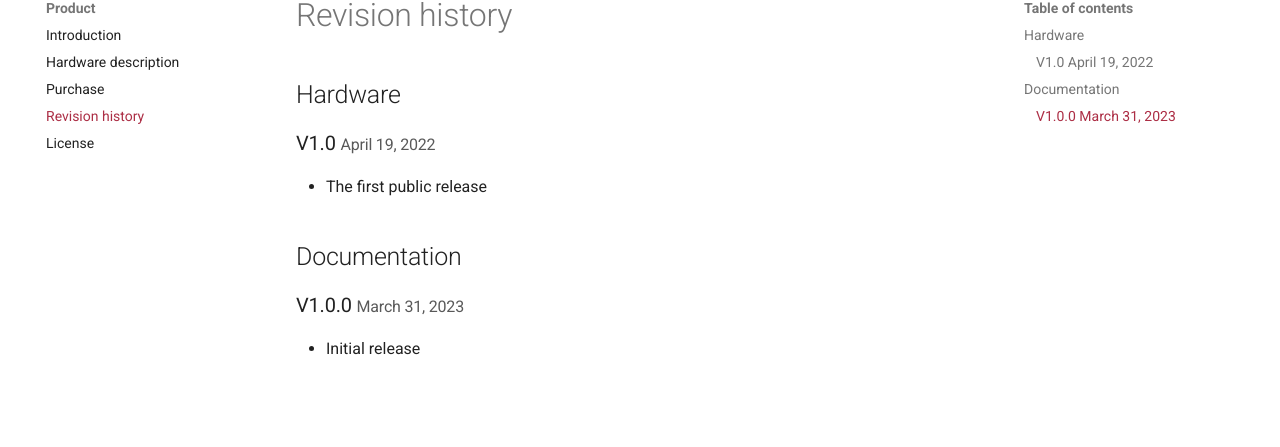
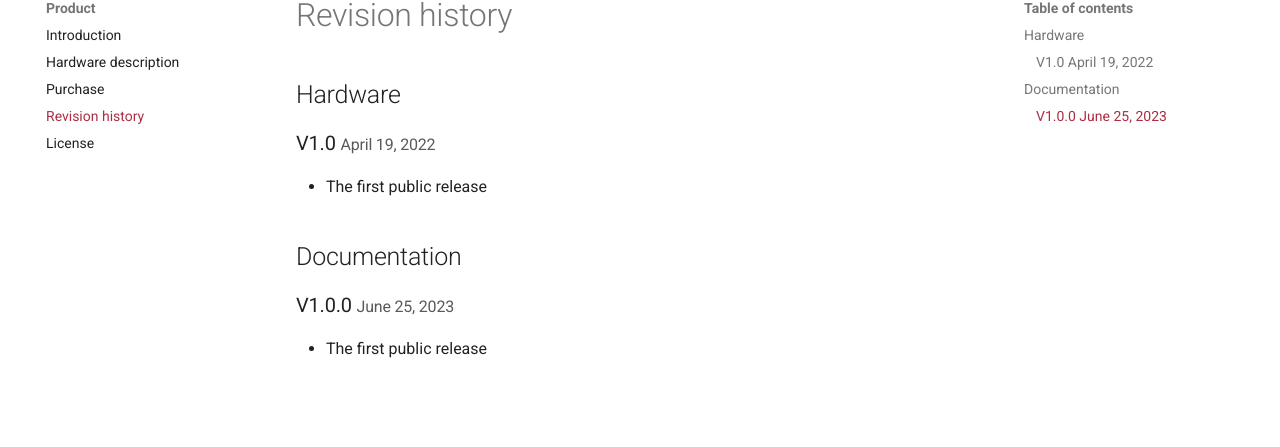
Before and after one commit to makerdiary/nrf52840-connectkit, an MkDocs documentation site: the page built from docs/revision-history.md, in a window 1280 px wide. Shown: the part 163-610 px from the top of the page. Built offline with MkDocs 1.6.1 and Material for MkDocs 9.7.7, drawn with Linux system fonts in a browser that asks for light colours; comment, search, counter and statistics services are not loaded.

Commit message:
Bump to v1.0.0
Signed-off-by: Zelin Cai <zelin@makerdiary.com>

```diff
--- a/docs/revision-history.md
+++ b/docs/revision-history.md
@@ -9,6 +9,6 @@
 
 ## Documentation
 
-### V1.0.0 <small>March 31, 2023</small> { id="DOC_V1.0.0" }
+### V1.0.0 <small>June 25, 2023</small> { id="DOC_V1.0.0" }
 
-- Initial release
+- The first public release
```
